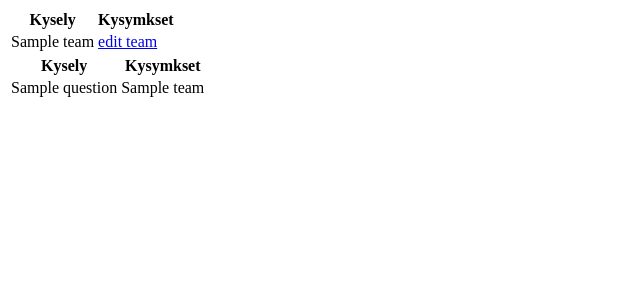
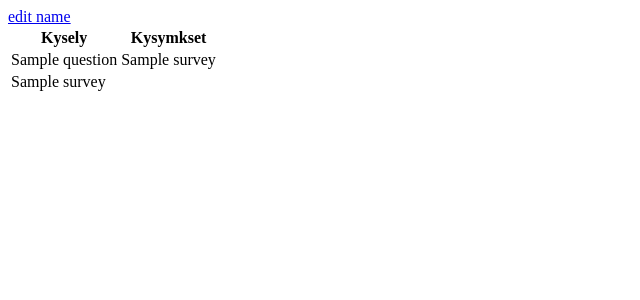
Before and after one commit to rottabonus/SpringGenesys, a Spring app: template ohjelmistoprojekti/src/main/resources/templates/questionlist.html in a window 1280 px wide. Shown: the top 300 px of the page, without its empty margins (0-640 px from the left). Run offline with Thymeleaf, Linux system fonts and the light colour scheme; the template is opened without the code that fills it: most values are stand-ins (such as "Sample title", 1, 10 or a date in 2020); data that the repository does not hold is empty.

Commit message:
thymeleaf

```diff
--- a/ohjelmistoprojekti/src/main/java/fi/haagahelia/swd/ohjelmistoprojekti/domain/Survey.java
+++ b/ohjelmistoprojekti/src/main/java/fi/haagahelia/swd/ohjelmistoprojekti/domain/Survey.java
@@ -32,7 +32,7 @@ public class Survey {
 		this.survey_id = survey_id;
 	}
 
-	public String getSurvey_name() {
+	public String getSurvey() {
 		return survey;
 	}
 
--- a/ohjelmistoprojekti/src/main/resources/templates/questionlist.html
+++ b/ohjelmistoprojekti/src/main/resources/templates/questionlist.html
@@ -6,20 +6,8 @@
 </head>
 <body>
 
+	<a th:href="@{/editsurvey/{id}(id=${survey.survey_id})}">edit name</a>
 	<table>
-		<tr>
-			<th>Kysely</th>
-			<th>Kysymkset</th>
-		</tr>
-
-		<tr th:each="team : ${teams}">
-			<td th:text="${team.team_name}"></td>
-			<td><a th:href="@{/editteam/{id}(id=${team.team_id})}">edit team</a></td>
-		</tr>
-
-	</table>
-
-		<table>
 		<tr>
 			<th>Kysely</th>
 			<th>Kysymkset</th>
@@ -27,7 +15,11 @@
 
 		<tr th:each="question : ${questions}">
 			<td th:text="${question.question}"></td>
-			<td th:text="${question.team.team_name}"></td>
+			<td th:text="${question.survey.survey}"></td>
+		</tr>
+
+		<tr th:each="survey : ${surveys}">
+			<td th:text="${survey.survey}"></td>
 		</tr>
 	</table>
 
--- a/ohjelmistoprojekti/src/main/resources/templates/surveylist.html
+++ b/ohjelmistoprojekti/src/main/resources/templates/surveylist.html
@@ -15,7 +15,8 @@
 		</tr>
 
 		<tr th:each="survey : ${surveys}">
-			<td th:text="${survey.survey_name}"></td>
+			<td th:text="${survey.survey}"></td>
+			<td><a th:href="@{/questionlist/survey/{id}(id=${survey.survey_id})}">edit survey</a></td>
 		</tr>
 	</table>
 
```
Also changed, not shown: ohjelmistoprojekti/src/main/resources/templates/editsurvey.html (+4 -4 lines).
